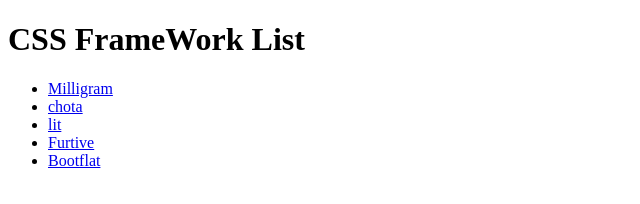
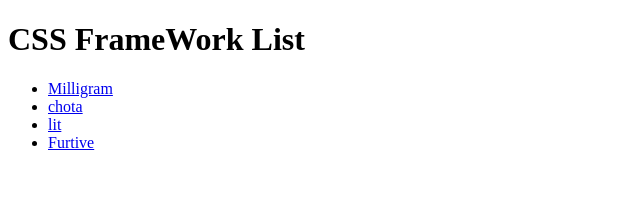
Before and after one commit to utano320/hello-css-framework, a plain HTML site: page index.html in a window 1280 px wide. Shown: the full height of the page, 0-640 px from the left. Drawn offline with Linux system fonts and the light colour scheme.

Commit message:
deleted bootflat

```diff
--- a/index.html
+++ b/index.html
@@ -23,9 +23,6 @@
     <li>
       <a href="furtive/index.html">Furtive</a>
     </li>
-    <li>
-      <a href="bootflat/index.html">Bootflat</a>
-    </li>
   </ul>
 </body>
 
```
Also changed, not shown: bootflat/index.html (deleted).
